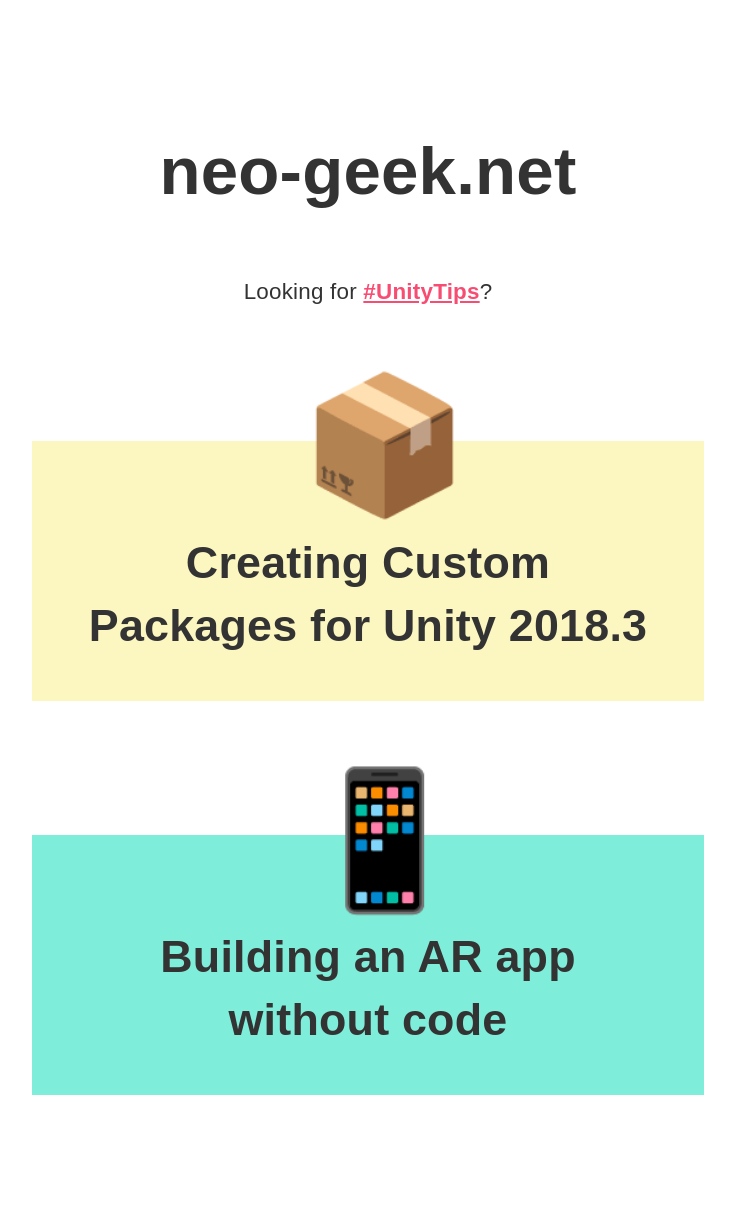
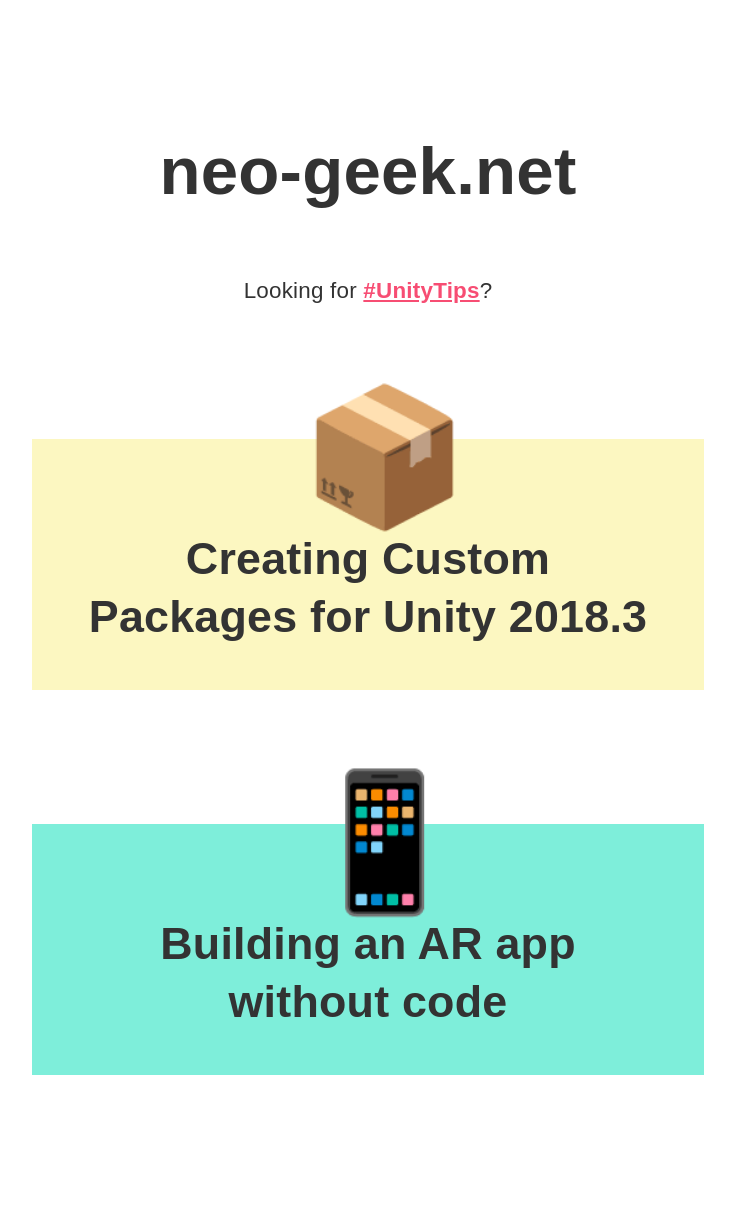
Before and after one commit to neogeek/neogeek.github.io, a Jekyll site: the page built from index.html, in a window 1280 px wide. Shown: the whole page, without its empty margins (272-1007 px from the left). Built offline with Jekyll 4.4.1, drawn with Linux system fonts in a browser that asks for light colours; some web fonts are replaced.

Commit message:
Fixed line height issues.

```diff
--- a/css/styles.css
+++ b/css/styles.css
@@ -25,7 +25,7 @@
 body {
     padding: 1em;
     font-size: 18px;
-    line-height: 1.4;
+    line-height: 1.3;
     color: #333;
     letter-spacing: 0.01em;
 }
@@ -33,6 +33,7 @@
 @media (min-width: 50rem) {
     body {
         font-size: 1.4em;
+        line-height: 1.3;
     }
 }
 
@@ -77,7 +78,7 @@
 
 code {
     font-size: 0.8em;
-    line-height: 1.4;
+    line-height: 1.3;
 }
 
 code.highlighter-rouge {
@@ -133,7 +134,7 @@
 
 article > p:first-of-type {
     font-size: 1.2em;
-    line-height: 1.4;
+    line-height: 1.3;
     font-weight: 600;
 }
 
@@ -143,6 +144,7 @@
     padding: 1em;
     display: block;
     font-size: 2em;
+    line-height: 1.3;
     color: inherit;
     text-align: center;
     text-decoration: none;
@@ -151,8 +153,9 @@
 
 .post-list--item-emoji {
     font-size: 3em;
+    line-height: 1;
     position: absolute;
-    top: -35%;
+    top: -20%;
     left: calc(50% - 1em / 2);
 }
 
```
